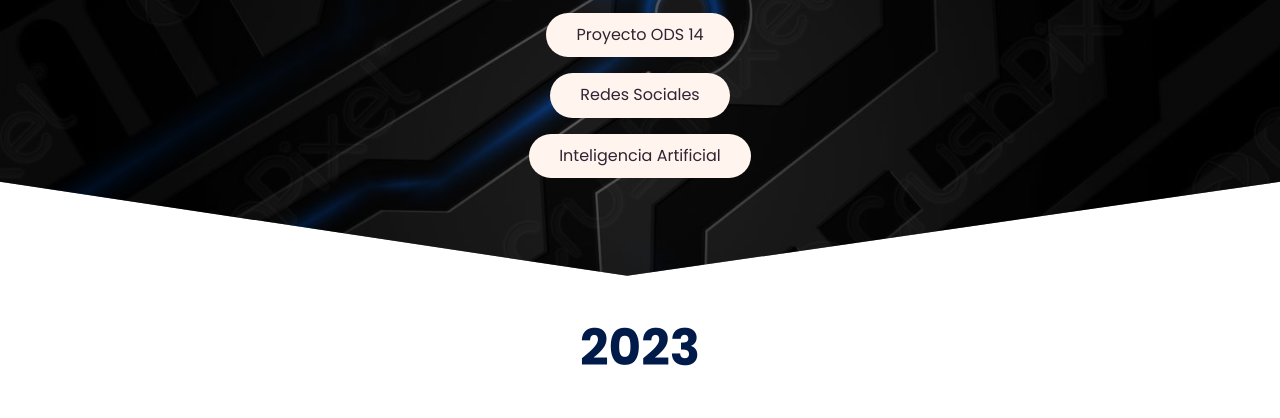
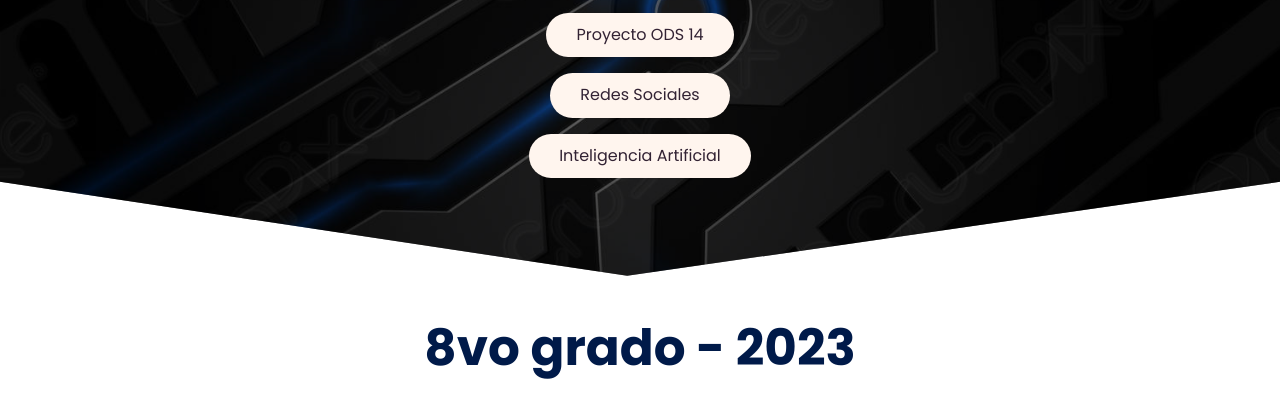
Before and after one commit to uolver/feriasir2023, a plain HTML site: page index.html in a window 1280 px wide. Shown: the part 320-738 px from the top of the page. Drawn offline with nearby package versions, Linux system fonts and the light colour scheme; a web font is replaced by a local one.

Commit message:
Update index.html

```diff
--- a/index.html
+++ b/index.html
@@ -25,9 +25,7 @@
     </section>
     </header>
         <center>
-            <h2 class="subtitle subi animate__animated animate__infinite	infinite animate__heartBeat" id="ir_peru">2023</h2>
+            <h2 class="subtitle subi animate__animated animate__infinite	infinite animate__heartBeat" id="ir_peru">8vo grado - 2023</h2>
         </center>
-
-
 </body>
 </html>
```
